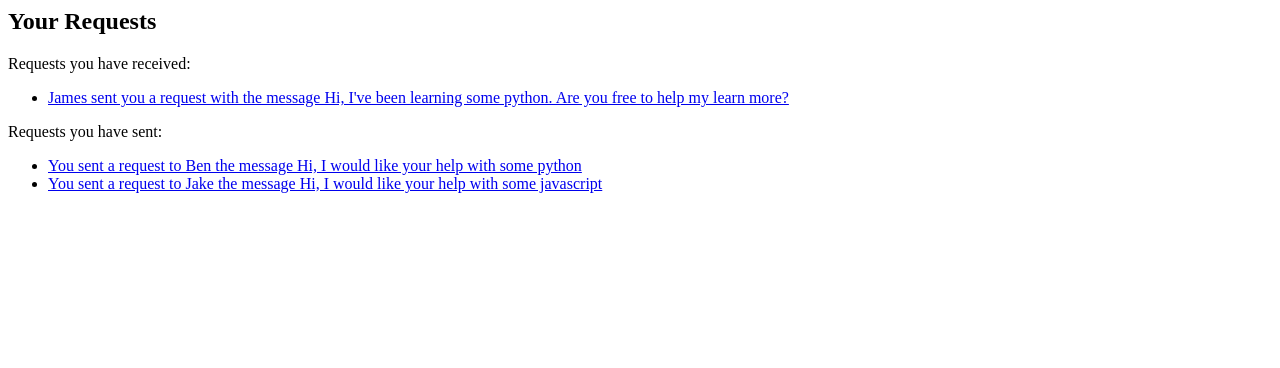
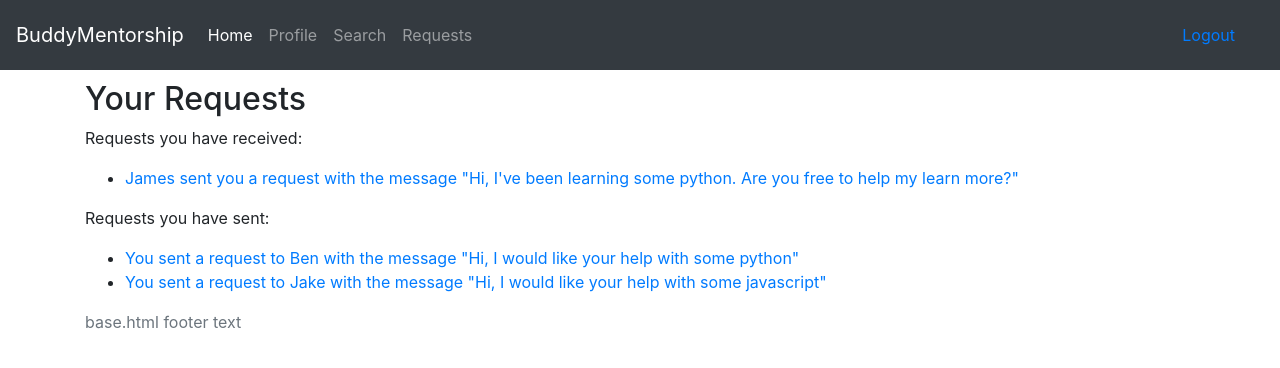
Before and after one commit to chicagopython/buddy_mentorship, a Django app: page /requests/ in a window 1280 px wide. Shown: the top 368 px of the page. Run offline with Django 3.2, Linux system fonts and the light colour scheme; the visitor is signed in with stand-in values (Sample User, id 1); some libraries are stand-ins or nearby versions.

Commit message:
login, logout, request & requests tmps extend base

```diff
--- a/apps/users/templates/users/login.html
+++ b/apps/users/templates/users/login.html
@@ -1,3 +1,4 @@
+{% extends 'buddy_mentorship/base.html' %}
 {% block content %}
 
 {% if form.errors %}
--- a/apps/users/templates/users/logout.html
+++ b/apps/users/templates/users/logout.html
@@ -1,3 +1,4 @@
+{% extends 'buddy_mentorship/base.html' %}
 {% block content %}
   <p>Logged out!</p>
   <a href="{% url 'login'%}">Click here to login again.</a>
--- a/apps/users/templates/users/request.html
+++ b/apps/users/templates/users/request.html
@@ -1,3 +1,5 @@
+{% extends 'buddy_mentorship/base.html' %}
+{% block content %}
 <h2>
     Request
 </h2>
@@ -9,3 +11,4 @@ This is a request from {{ requestor }} to {{ requestee }}
 <p>
 {{ message }}
 </p>
+{% endblock %}
--- a/apps/users/templates/users/requests.html
+++ b/apps/users/templates/users/requests.html
@@ -1,3 +1,5 @@
+{% extends 'buddy_mentorship/base.html' %}
+{% block content %}
 <h2>
     Your Requests
 </h2>
@@ -11,7 +13,7 @@
 
         <li>
             <a href="/requests/{{ request.id }}">
-                {{ request.from }} sent you a request with the message {{ request.message }}
+                {{ request.from }} sent you a request with the message "{{ request.message }}"
             </a>
         </li>
 
@@ -27,9 +29,10 @@
 
         <li>
             <a href="/requests/{{ request.id }}">
-                You sent a request to {{ request.to }} the message {{ request.message }}
+                You sent a request to {{ request.to }} with the message "{{ request.message }}"
             </a>
         </li>
 
     {% endfor %}
 </ul>
+{% endblock %}
```
